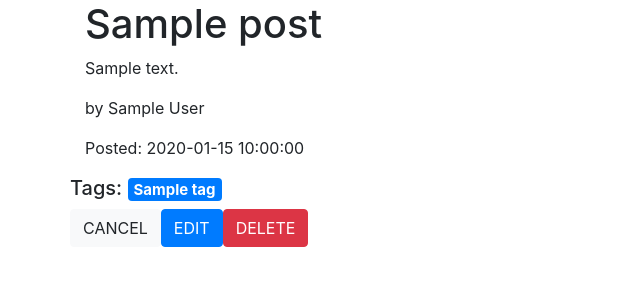
After one commit to DJTwoTone/flask-blogly, a Flask app: page /posts/1 in a window 1280 px wide. The commit adds this page. Shown: the top 300 px of the page, without its empty margins (0-640 px from the left). Run offline with Flask 2, Linux system fonts and the light colour scheme; tables that the repository leaves empty hold one stand-in row (values such as "Sample post"); some libraries are stand-ins or nearby versions.

Commit message:
cleaning up bugs

```diff
--- a/app.py
+++ b/app.py
@@ -1,7 +1,7 @@
 """Blogly application."""
 
 from flask import Flask, request, render_template, redirect, flash, session
-from models import db, connect_db, User, create_user
+from models import db, connect_db, User, create_user, Post, create_post, Tag, create_tag, PostTag
 
 app = Flask(__name__)
 app.config['SQLALCHEMY_DATABASE_URI'] = 'postgresql:///blogly'
@@ -74,10 +74,113 @@ def delete_user(user_id):
 
     return redirect('/users')
 
-@app.route('GET /users/<user-id>/posts/new')
+@app.route('/users/<user_id>/posts/new')
 def posting_form(user_id):
+    user = User.query.get_or_404(user_id)
+    tags = Tag.query.all()
 
-    user = User.query.get_or_404(user_id)
+    return render_template('post-form.html', user=user, tags=tags)
+
+@app.route('/users/<user_id>/posts/new', methods=['POST'])
+def add_post(user_id):
+
+    title = request.form['post-title']
+    content = request.form['post-content']
+    tags = request.form.getlist('tagcheckboxes')
+
+    create_post(title, content, user_id, tags)
+
+    return redirect(f"/users/{user_id}")
+
+@app.route('/posts/<post_id>')
+def show_post(post_id):
+
+    post = Post.query.get_or_404(post_id)
+    tags = Tag.query.all()
+
+    return render_template('show-post.html', post=post, tags=tags)
+
+@app.route('/posts/<post_id>/edit')
+def edit_post(post_id):
+
+    post = Post.query.get_or_404(post_id)
+
+    return render_template('edit-post.html', post=post)
+
+@app.route('/posts/<post_id>/edit', methods=['POST'])
+def save_edited_post(post_id):
+
+    title = request.form['post-title']
+    content = request.form['post-content']
 
 
-    return render_template('post-form.html', user=user)
+    post = Post.query.get_or_404(post_id)
+    post.edit_post(title, content)
+
+    return redirect(f"/posts/{post_id}")
+
+@app.route('/posts/<post_id>/delete', methods=['POST'])
+def delete_post(post_id):
+
+    post = Post.query.get_or_404(post_id)
+    user_id = post.user_id
+    post.delete_post()
+
+    return redirect(f"/users/{user_id}")
+
+@app.route('/tags')
+def show_tags():
+
+    tags = Tag.query.all()
+
+    return render_template('showtags.html', tags=tags)
+
+@app.route('/tags/<tag_id>')
+def show_tag_details(tag_id):
+
+    tag = Tag.query.get_or_404(tag_id)
+
+    return render_template('tag-details.html', tag=tag)
+
+@app.route('/tags/new')
+def new_tag():
+
+    return render_template('new-tag.html')
+
+@app.route('/tags/new', methods=['POST'])
+def add_new_tag():
+
+    name = request.form['tag-name']
+
+    create_tag(name)
+
+    return redirect('/tags')
+
+
+@app.route('/tags/<tag_id>/edit')
+def edit_tag(tag_id):
+
+    tag = Tag.query.get_or_404(tag_id)
+
+    return render_template('edit-tag.html', tag=tag)
+
+
+@app.route('/tags/<tag_id>/edit', methods=['POST'])
+def save_edited_tag(tag_id):
+
+    name = request.form['tag-name']
+
+
+    tag = Tag.query.get_or_404(tag_id)
+    tag.edit_tag(name=name)
+
+    return redirect('/tags')
+
+
+@app.route('/tags/<tag_id>/delete', methods=['POST'])
+def delete_tag(tag_id):
+    tag = Tag.query.get_or_404(tag_id)
+
+    tag.delete_tag()
+
+    return redirect(f"/tags")
--- a/templates/newuserform.html
+++ b/templates/newuserform.html
@@ -18,8 +18,8 @@
           <label for="imageurl">Image URL</label>
           <input type="url" class="form-control" name="imageurl" id="imageurl" placeholder="http://www.link-to-an-image.img">
         </div>
-
-        <button type="submit" class="btn btn-primary">Submit</button>
+        <a href="/users" class="btn btn-light">CANCEL</a>
+        <button type="submit" class="btn btn-primary">SUBMIT</button>
       </form>
 
 </div>
--- /dev/null
+++ b/templates/show-post.html
@@ -0,0 +1,25 @@
+{% extends 'base.html' %}
+
+{% block title %} {{ post.title }} by {{ post.user.first_name }} {{ post.user.last_name }} {% endblock %}
+
+{% block content %}
+<div class="container">
+    <h1>{{ post.title }}</h1>
+    <p>{{ post.content }}</p>
+    <p>by {{ post.user.first_name }} {{ post.user.last_name }}</p>
+    <p>Posted: {{post.created_at}}</p>
+    <div class="row">
+        <h5>Tags:
+            {% for tag in post.tags%}
+            <span class="badge badge-primary">{{ tag.name }}</span>
+        </h5>
+            {% endfor %}
+    </div>
+    <div class="row">
+        <a href="/users/{{post.user.id}}" class="btn btn-light">CANCEL</a>
+        <a href="/posts/{{ post.id }}/edit" class="btn btn-primary">EDIT</a>
+        <form action="/posts/{{post.id}}/delete" method="POST"><button type="submit" class="btn btn-danger">DELETE</button></form>
+    </div>
+</div>
+
+{% endblock %}
```
Also changed, not shown: models.py (+57 -5 lines), templates/edit-post.html (added, +25 -0 lines), templates/edit-tag.html (added, +21 -0 lines), templates/edit-user-details.html (+2 -6 lines), templates/new-tag.html (added, +18 -0 lines), templates/post-form.html (+25 -0 lines), templates/showtags.html (added, +23 -0 lines), templates/tag-details.html (added, +13 -0 lines), templates/user-details.html (+13 -3 lines), test_app.py (+144 -3 lines).
